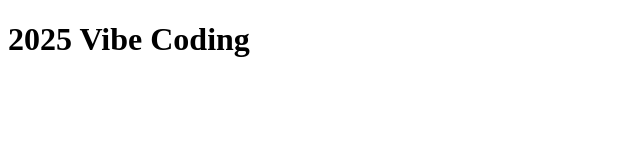
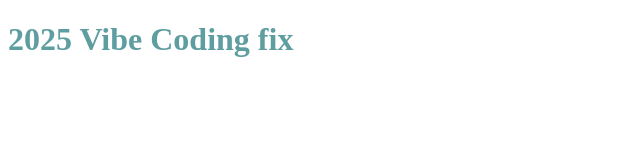
Before and after one commit to BeanHuang9/vibeCoding25, a plain HTML site: page index.html in a window 1280 px wide. Shown: the whole page, without its empty margins (0-640 px from the left). Drawn offline with Linux system fonts and the light colour scheme.

Commit message:
feat: 新增css

```diff
--- a/index.html
+++ b/index.html
@@ -4,10 +4,11 @@
     <meta charset="UTF-8">
     <meta name="viewport" content="width=device-width, initial-scale=1.0">
     <title>2025 Vibe Coding hexschool</title>
+    <link rel="stylesheet" href="style.css">
 </head>
 <body>
 
-    <h1>2025 Vibe Coding</h1>
+    <h1>2025 Vibe Coding fix</h1>
 
 </body>
 </html>
--- /dev/null
+++ b/style.css
@@ -0,0 +1,3 @@
+h1{
+    color: cadetblue;
+}
```
